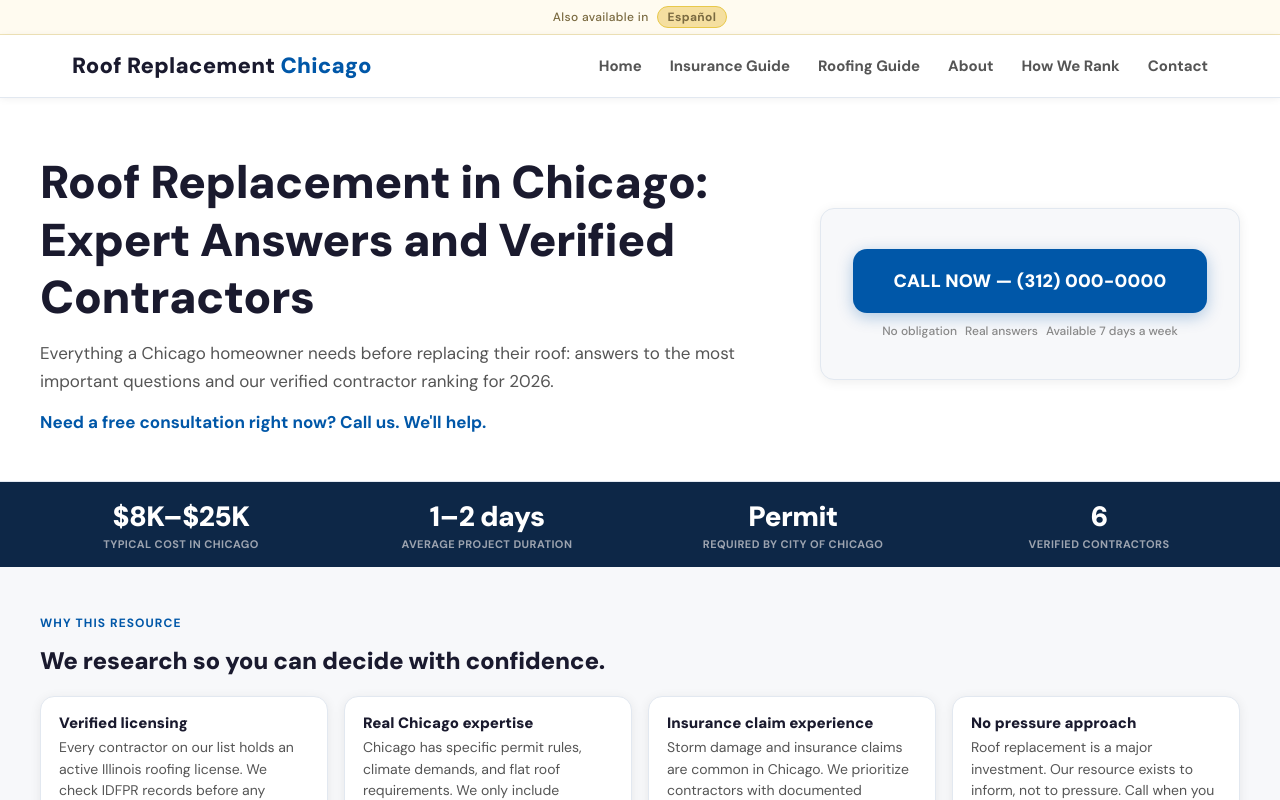
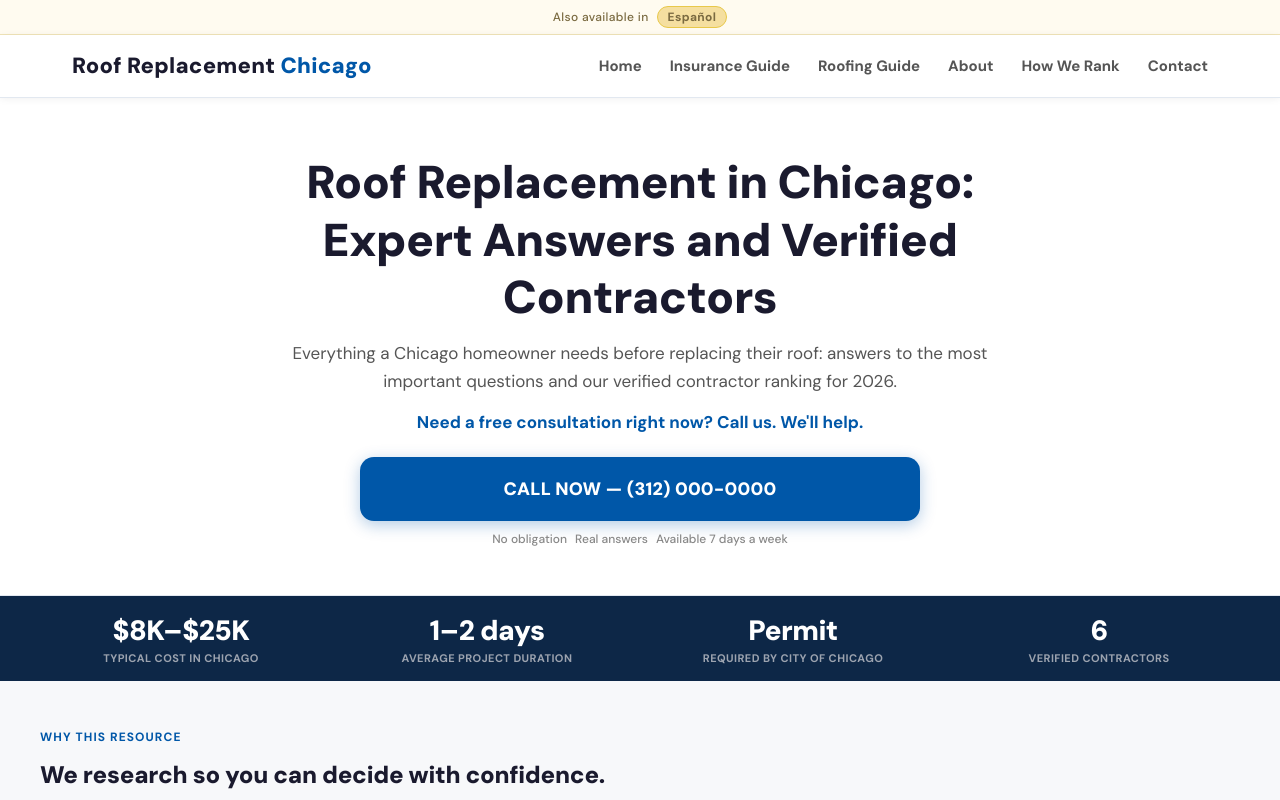
Before and after one commit to dm100usa-oss/roofreplacementchicago, a Next.js app: page / in a window 1280 px wide. Shown: the top 800 px of the page. Built offline with nearby package versions, Linux system fonts and the light colour scheme.

Commit message:
Add files via upload

```diff
--- a/src/app/page.module.css
+++ b/src/app/page.module.css
@@ -148,25 +148,15 @@ details[open] .faqQ::after { transform: rotate(45deg); }
 @media (min-width: 1024px) {
   .hero { padding: 3.5rem 2rem 3rem; }
 
-  /* 2-column hero */
-  .heroContent { flex-direction: row; align-items: center; gap: 3rem; }
-  .heroLeft { flex: 1 1 0; text-align: left; }
-  .heroLeft h1 { font-size: 40px; text-align: left; }
-  .heroSubBlock { text-align: left; margin-bottom: 1.5rem; }
-  .heroP1 { font-size: 22px; }
-  .heroP2 { font-size: 17px; }
-  .factors { justify-content: flex-start; }
+  /* Single column centred */
+  .heroContent { flex-direction: column; align-items: center; gap: 1.5rem; }
+  .heroLeft { text-align: center; max-width: 720px; }
+  .heroLeft h1 { font-size: 40px; text-align: center; }
+  .heroSubtitle { font-size: 17px; }
+  .heroCallout { font-size: 17px; }
 
-  /* CTA card */
-  .heroRight {
-    flex: 0 0 380px;
-    align-items: stretch;
-    background: var(--bg);
-    border: 1px solid var(--border);
-    border-radius: var(--radius);
-    padding: 2rem 1.75rem;
-    box-shadow: var(--shadow);
-  }
+  /* CTA */
+  .heroRight { width: 100%; max-width: 520px; }
   .btnCall { font-size: 18px; padding: 20px; }
   .btnCallNote { justify-content: center; }
 
@@ -210,7 +200,7 @@ details[open] .faqQ::after { transform: rotate(45deg); }
   .heroLeft h1 { font-size: 46px; }
   .heroP1 { font-size: 24px; }
   .heroP2 { font-size: 18px; }
-  .heroRight { flex: 0 0 420px; padding: 2.5rem 2rem; }
+  .heroRight { max-width: 560px; }
   .expertNum { font-size: 28px; }
 }
 
```
